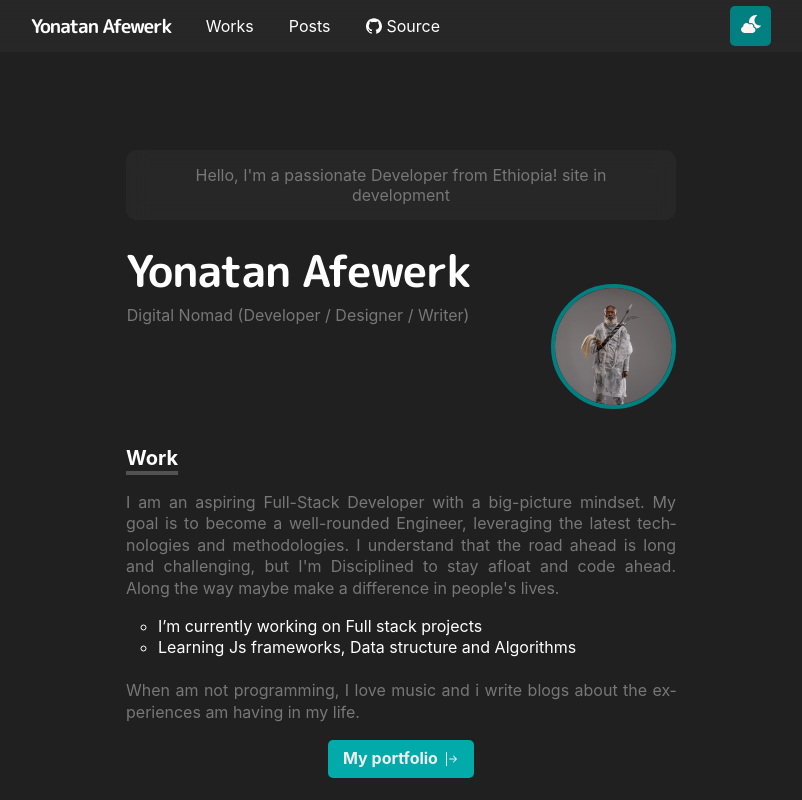
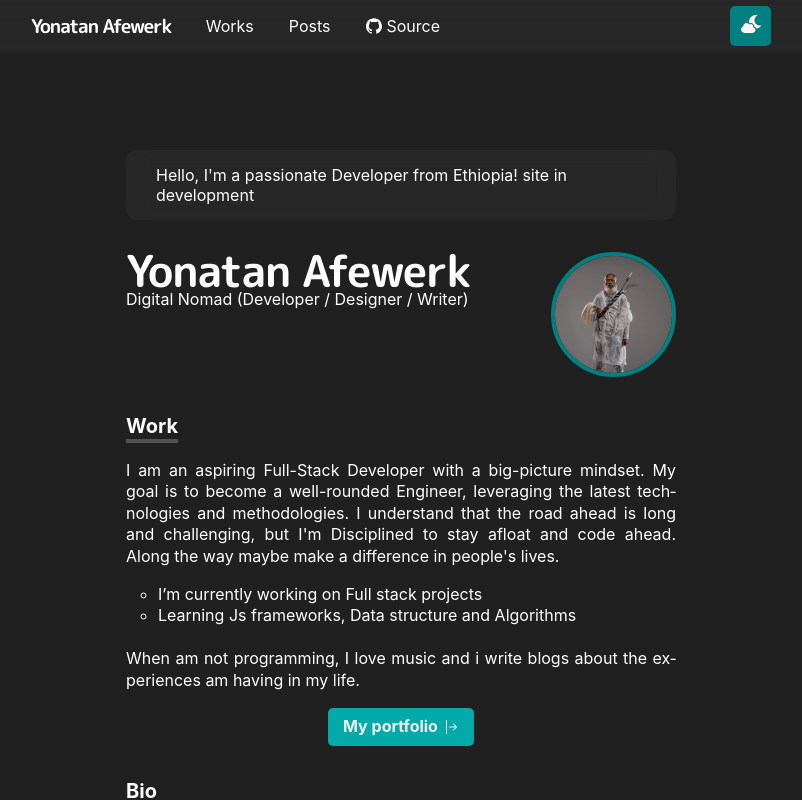
Before and after one commit to Yehonatal/portfolio_v2, a React (Vite) app: page / in a window 1280 px wide. Shown: the top 800 px of the page, without its empty margins (239-1041 px from the left). Built offline with nearby package versions, Linux system fonts and the light colour scheme.

Commit message:
404 broke stuff i fixed it :9

```diff
--- a/src/style/notfound.css
+++ b/src/style/notfound.css
@@ -8,14 +8,14 @@
     justify-content: center;
 }
 
-h1 {
+.not_found h1 {
     font-size: 3rem;
     color: var(--crl-txt);
     margin-bottom: 1rem;
     font-weight: bold;
 }
 
-p {
+.not_found p {
     font-size: 1rem;
     color: #777;
     text-align: center;
@@ -33,7 +33,7 @@ p {
 }
 
 /* Center the image */
-img {
+.not_found img {
     margin-top: 2em;
     max-width: 80%;
     height: auto;
```
